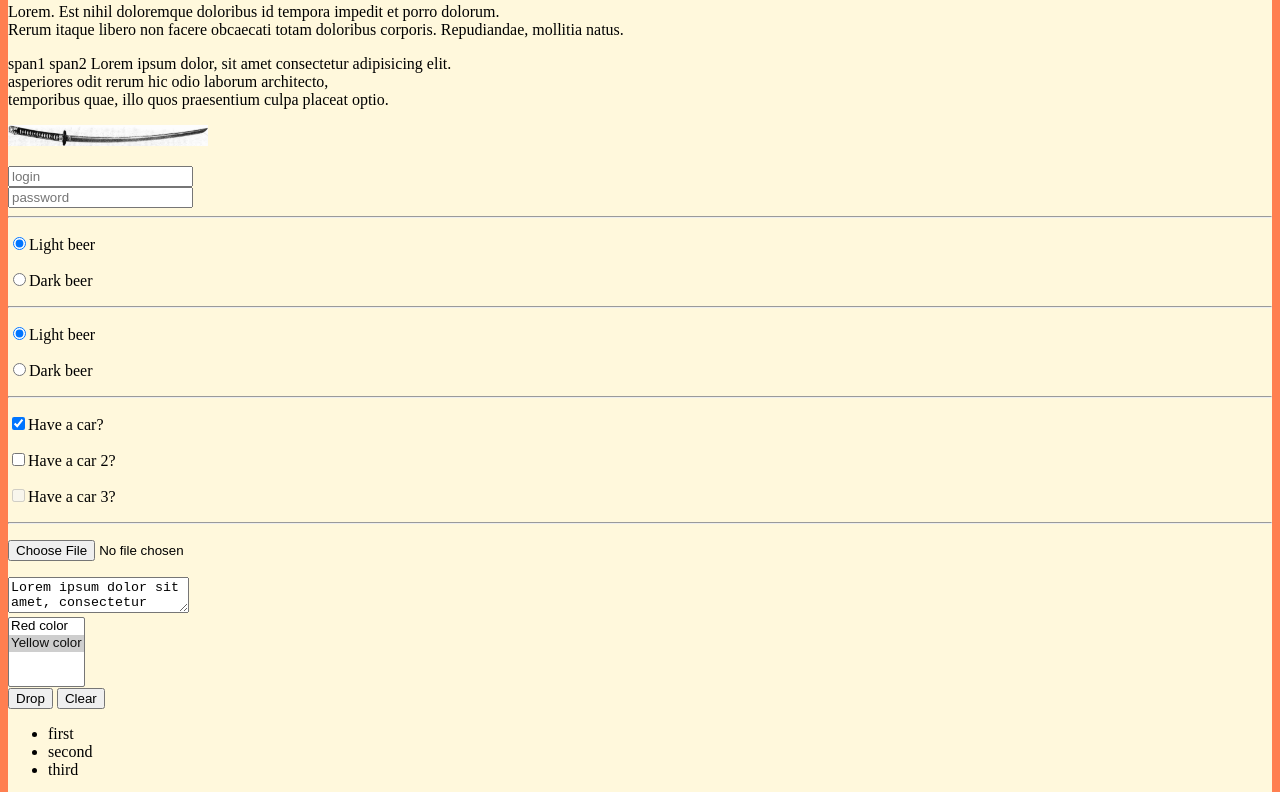
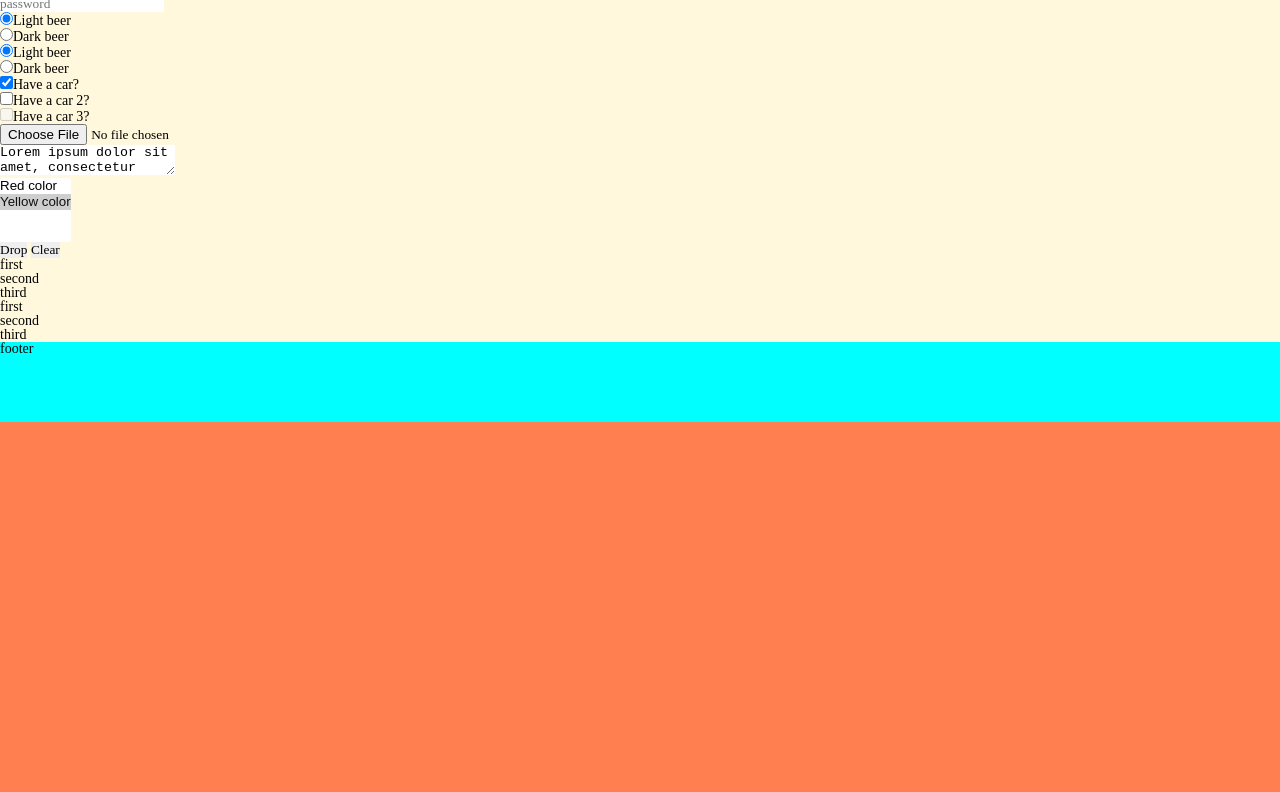
Before and after one commit to MY5T3RI0/hello_vscode, a plain HTML site: page web/2022/firstproduct/fistproduct/index.html in a window 1280 px wide. Shown: the part 103-895 px from the top of the page. After the commit the page ends 800 px from the top, so only its background shows below. Drawn offline with Linux system fonts and the light colour scheme.

Commit message:
Добавлены обнуляющие стили

```diff
--- a/web/2022/firstproduct/fistproduct/css/style.css
+++ b/web/2022/firstproduct/fistproduct/css/style.css
@@ -1,17 +1,90 @@
+*{
+	padding: 0;
+	margin: 0;
+	border: 0;
+}
+*,*::before,*:after{
+	-moz-box-sizing: border-box;
+	-webkit-box-sizing: border-box;
+	box-sizing: border-box;
+}
+
+:focus, :active{outline: none;}
+a:focus,a:active{outline: none;}
+
+nav,footer,header,aside{
+	display: block;
+}
+
+html,body{
+	height: 100%;
+	width: 100%;
+	font-size: 100%;
+	line-height: 1;
+	font-size: 14px;
+	-ms-text-size-adjust: 100%;
+	-moz-text-size-adjust: 100%;
+	-webkit-text-size-adjust: 100%;
+}
+input,button,textare{
+	font-family: inherit;
+}
+
+input::-ms-clear{display: none;}
+
+button{
+	cursor: pointer;
+}
+
+button::-moz-focus-inner{
+	padding: 0;
+	border: 0;
+}
+
+a,a:visited{
+	text-decoration: none;
+}
+
+a:hover{
+	text-decoration: none;
+}
+
+ul li{
+	list-style: none;
+}
+
+img{
+	vertical-align: top;
+}
+
+h1,h2,h3,h4,h5,h6{
+	font-size: inherit;
+	font-weight: 400;
+}
+
 body {
 	background-color: coral;
 }
+
 header{
 	background-color: aqua;
 }
+
 .main {
 	background-color: cornsilk;
 }
+
 img {
 	height: auto;
 	width: 200px;
 
 }
+
+.bigRed span{
+	font-size: 20px;
+	color: red;
+}
+
 footer{
 	background-color: aqua;
 	height: 10%;
--- a/web/2022/firstproduct/fistproduct/index.html
+++ b/web/2022/firstproduct/fistproduct/index.html
@@ -23,20 +23,14 @@
 
 		<p>
 			Lorem. Est nihil doloremque doloribus id tempora impedit
-			et porro dolorum.<br /> Rerum itaque libero non facere obcaecati totam doloribus corporis. Repudiandae,
+			et porro dolorum. Rerum itaque libero non facere obcaecati totam doloribus corporis. Repudiandae,
 			mollitia
 			natus.
 		</p>
 
-		<p>
-			<span>span1</span>
-			<span>span2</span>
-			<span>
-				Lorem ipsum dolor, sit amet consectetur adipisicing elit.<br />
-				asperiores odit rerum hic odio laborum architecto,<br /> temporibus quae, illo quos praesentium culpa
-				placeat
-				optio.
-			</span>
+		<p class="bigRed">
+			<span>span1</span> Lorem ipsum dolor, sit amet consectetur adipisicing elit. asperiores odit rerum hic odio laborum architecto, temporibus quae, illo quos praesentium culpa
+			placeat optio. <span>span2</span>
 		</p>
 
 		<p>
```
